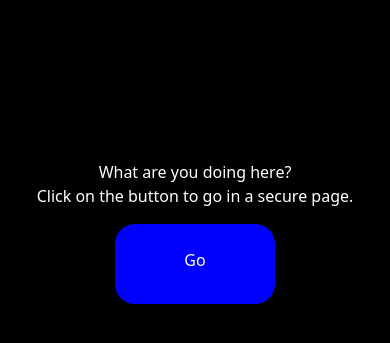
After one commit to Dany-py/Meteo, a Django app: template MeteoDjango/MeteoDjango/django_project/template/home.html in a window 390 px wide. The commit adds this page. Shown: the top 343 px of the page. Run offline with Django 5.2, Linux system fonts and the light colour scheme; the template is opened without the code that fills it, so the values that code supplies are empty.

Commit message:
New modification in the code

```diff
--- /dev/null
+++ b/MeteoDjango/MeteoDjango/django_project/template/home.html
@@ -0,0 +1,42 @@
+
+<!DOCTYPE html>
+<html lang="en">
+<head>
+    <meta charset="UTF-8">
+    <meta name="viewport" content="width=device-width, initial-scale=1.0">
+    <link href="https://cdn.jsdelivr.net/npm/bootstrap@5.3.3/dist/css/bootstrap.min.css" rel="stylesheet" integrity="sha384-QWTKZyjpPEjISv5WaRU9OFeRpok6YctnYmDr5pNlyT2bRjXh0JMhjY6hW+ALEwIH" crossorigin="anonymous">
+      <script src="https://cdn.jsdelivr.net/npm/bootstrap@5.3.3/dist/js/bootstrap.bundle.min.js" integrity="sha384-YvpcrYf0tY3lHB60NNkmXc5s9fDVZLESaAA55NDzOxhy9GkcIdslK1eN7N6jIeHz" crossorigin="anonymous"></script>
+    <title>home</title>
+</head>
+<body>
+    <div class="container">
+        <p>What are you doing here?<br>Click on the button to go in a secure page.</p>
+        <br><br>
+        <a href="/Meteo/"><br>Go</a>
+    </div>
+
+    <style>
+        body{
+            background-color: black;
+            color: white;
+        }
+        .container{
+            margin-top: 10rem;
+            display: flex;
+            flex-wrap: wrap;
+            justify-content: center;
+            align-self: flex;
+            text-align: center;
+        }
+        a{
+            width: 10rem;
+            height: 5rem;
+            text-align: center;
+            background-color: blue;
+            color: white;
+            border-radius: 20px;
+            text-decoration: none;
+        }
+    </style>
+</body>
+</html>
```
Also changed, not shown: MeteoDjango/MeteoDjango/MeteoDjango/MeteoDjango/Meteo/static/css/accueil.css (+12 -2 lines).
